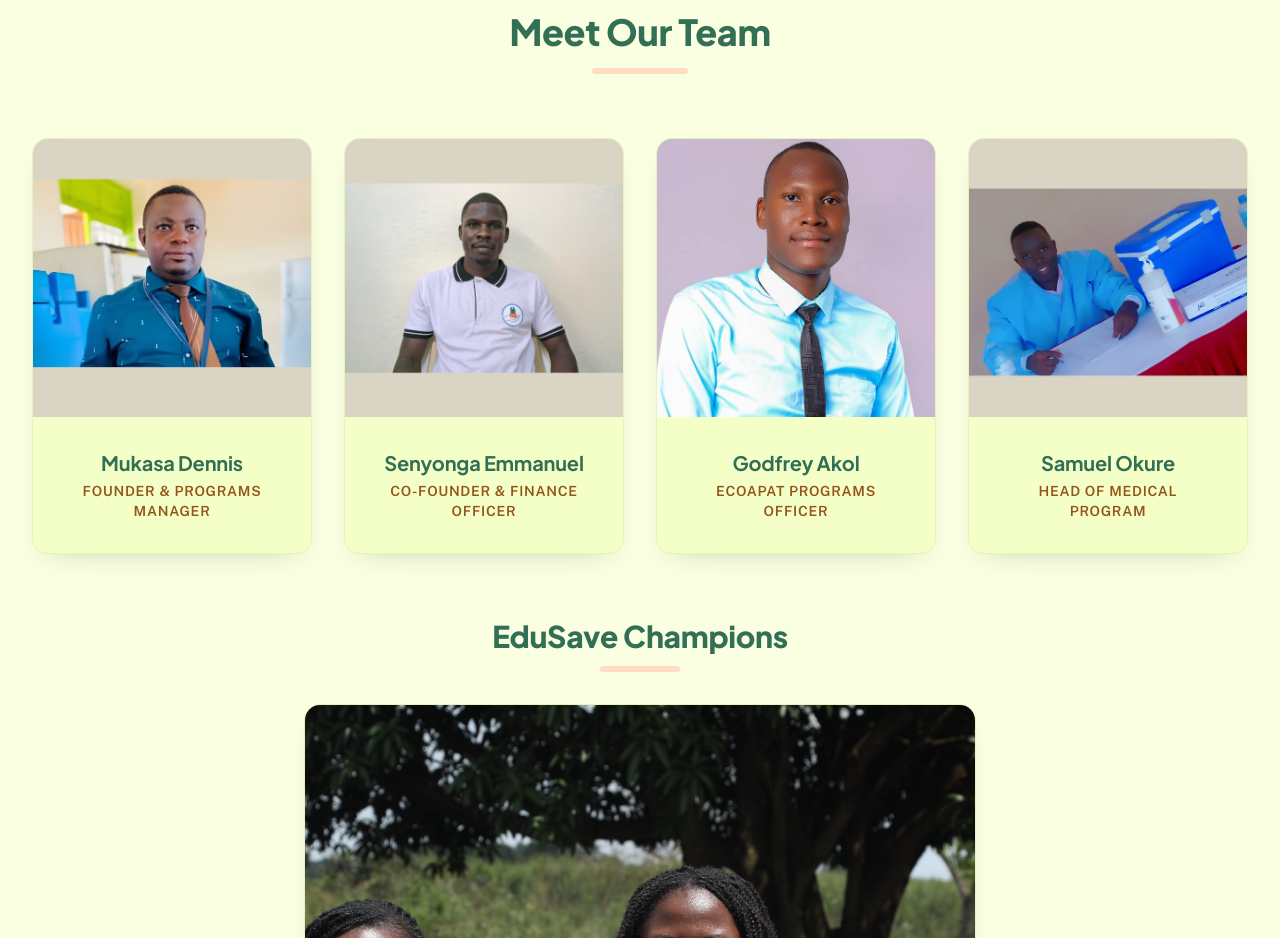
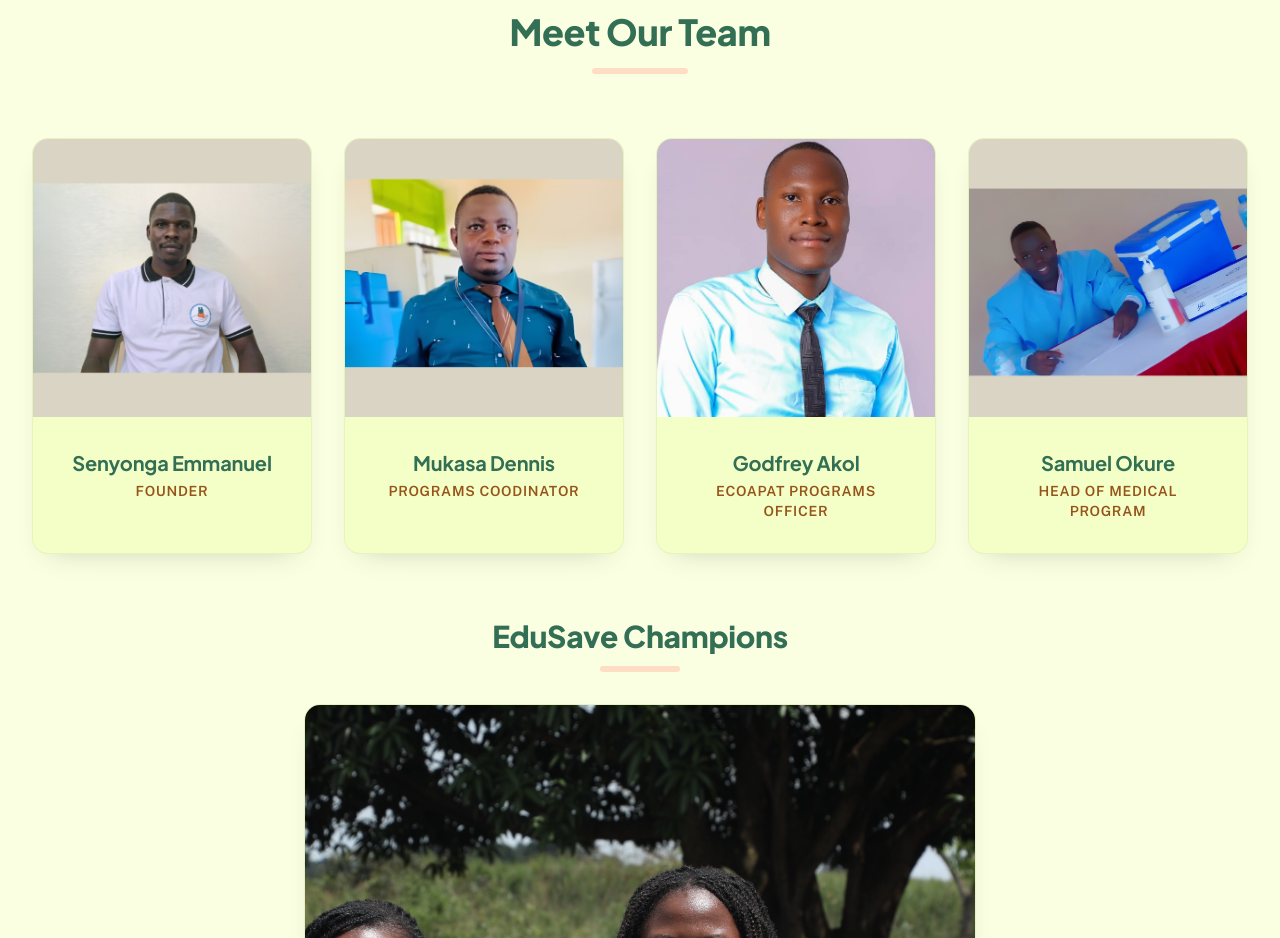
Before and after one commit to LuleArther/Hoperise-website, a plain HTML site: page about.html in a window 1280 px wide. Shown: the part 3240-4178 px from the top of the page. Drawn offline with nearby package versions, Linux system fonts and the light colour scheme.

Commit message:
Swap team member details for Mukasa and Senyonga

```diff
--- a/about.html
+++ b/about.html
@@ -269,24 +269,24 @@
                 <div class="w-24 h-1.5 bg-secondary-container mx-auto rounded-full"></div>
             </div>
             <div class="grid grid-cols-1 md:grid-cols-2 lg:grid-cols-4 gap-8">
+                <!-- Senyonga Emmanuel -->
+                <div class="bg-surface-container-low rounded-2xl overflow-hidden ambient-shadow flex flex-col items-center text-center fade-up anim-delay-1">
+                    <div class="w-full aspect-square overflow-hidden">
+                        <img alt="Senyonga Emmanuel" class="w-full h-full object-cover" src="website images/Emmanuel_Senyonga.png" />
+                    </div>
+                    <div class="p-8">
+                        <h3 class="text-xl font-bold text-primary mb-1">Senyonga Emmanuel</h3>
+                        <p class="text-sm font-semibold text-secondary uppercase tracking-wider">Founder</p>
+                    </div>
+                </div>
                 <!-- Mukasa Dennis -->
-                <div class="bg-surface-container-low rounded-2xl overflow-hidden ambient-shadow flex flex-col items-center text-center fade-up anim-delay-1">
+                <div class="bg-surface-container-low rounded-2xl overflow-hidden ambient-shadow flex flex-col items-center text-center fade-up anim-delay-2">
                     <div class="w-full aspect-square overflow-hidden">
                         <img alt="Mukasa Dennis" class="w-full h-full object-cover" src="website images/Mukasa Dennis.png" />
                     </div>
                     <div class="p-8">
                         <h3 class="text-xl font-bold text-primary mb-1">Mukasa Dennis</h3>
-                        <p class="text-sm font-semibold text-secondary uppercase tracking-wider">Founder &amp; Programs Manager</p>
-                    </div>
-                </div>
-                <!-- Senyonga Emmanuel -->
-                <div class="bg-surface-container-low rounded-2xl overflow-hidden ambient-shadow flex flex-col items-center text-center fade-up anim-delay-2">
-                    <div class="w-full aspect-square overflow-hidden">
-                        <img alt="Senyonga Emmanuel" class="w-full h-full object-cover" src="website images/Emmanuel_Senyonga.png" />
-                    </div>
-                    <div class="p-8">
-                        <h3 class="text-xl font-bold text-primary mb-1">Senyonga Emmanuel</h3>
-                        <p class="text-sm font-semibold text-secondary uppercase tracking-wider">Co-Founder &amp; Finance Officer</p>
+                        <p class="text-sm font-semibold text-secondary uppercase tracking-wider">Programs Coodinator</p>
                     </div>
                 </div>
                 <!-- Godfrey Akol -->
```
